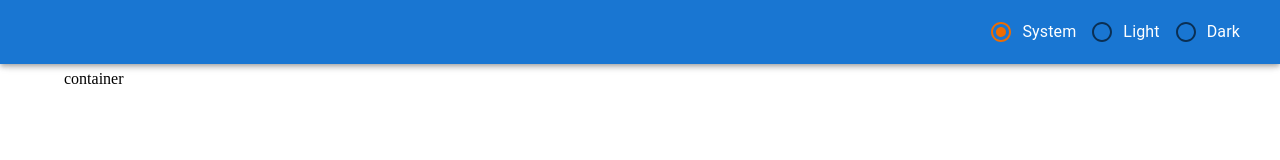
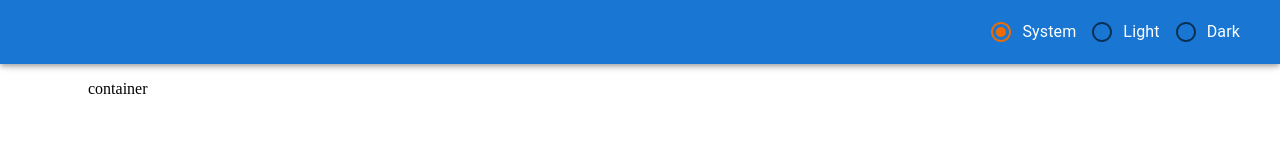
Before and after one commit to mark-lauq/statementdog-test, a Next.js app: page / in a window 1280 px wide. Shown: the top 160 px of the page. Built offline with nearby package versions, Linux system fonts and the light colour scheme; what @mui/material-nextjs would draw is missing.

Commit message:
feat(RootLayout): main container

```diff
--- a/src/app/layout.tsx
+++ b/src/app/layout.tsx
@@ -3,6 +3,7 @@ import { Geist, Geist_Mono } from "next/font/google";
 import { AppRouterCacheProvider } from "@mui/material-nextjs/v15-appRouter";
 import { ThemeProvider } from "@mui/material/styles";
 import InitColorSchemeScript from "@mui/material/InitColorSchemeScript";
+import Container from "@mui/material/Container";
 import Header from "@/components/Header";
 import theme from "@/theme";
 
@@ -36,7 +37,9 @@ export default function RootLayout({
         <AppRouterCacheProvider>
           <ThemeProvider theme={theme}>
             <Header />
-            {children}
+            <Container component="main" sx={{ marginTop: "80px" }}>
+              {children}
+            </Container>
           </ThemeProvider>
         </AppRouterCacheProvider>
       </body>
```
